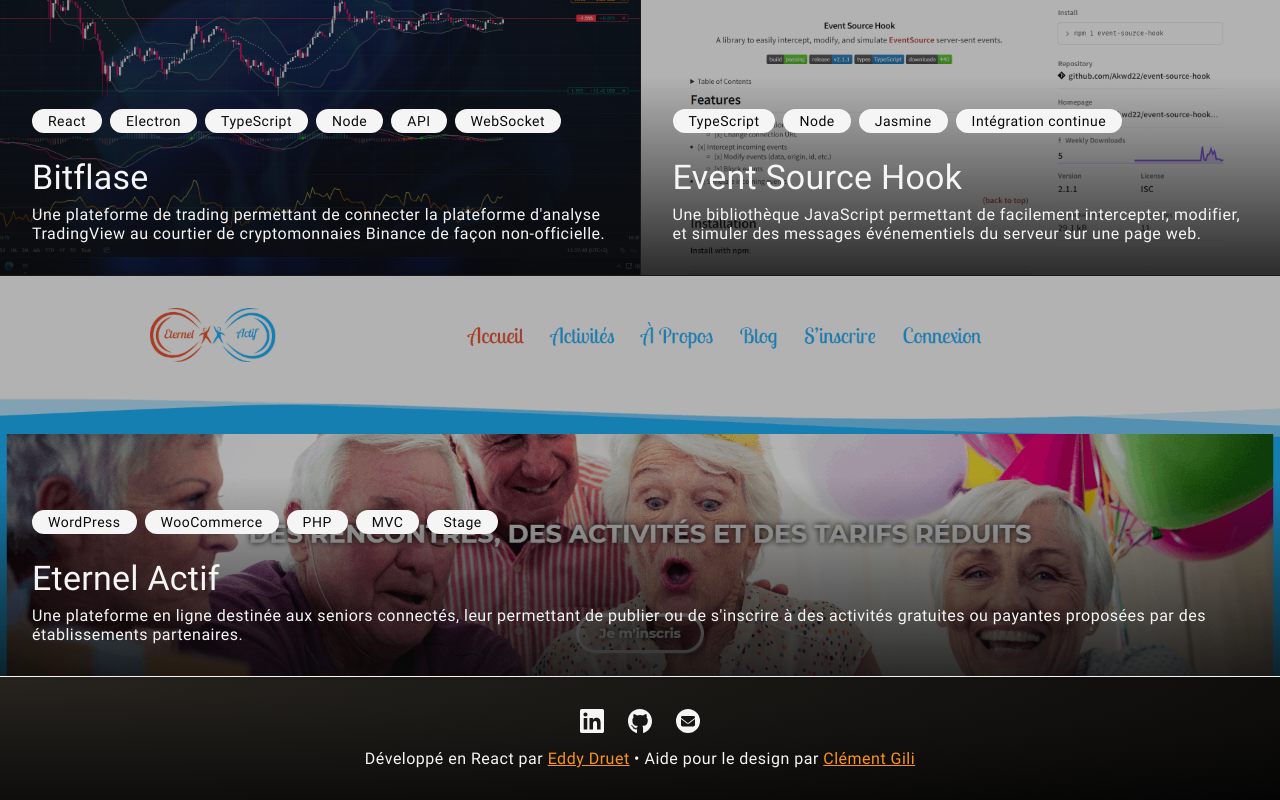
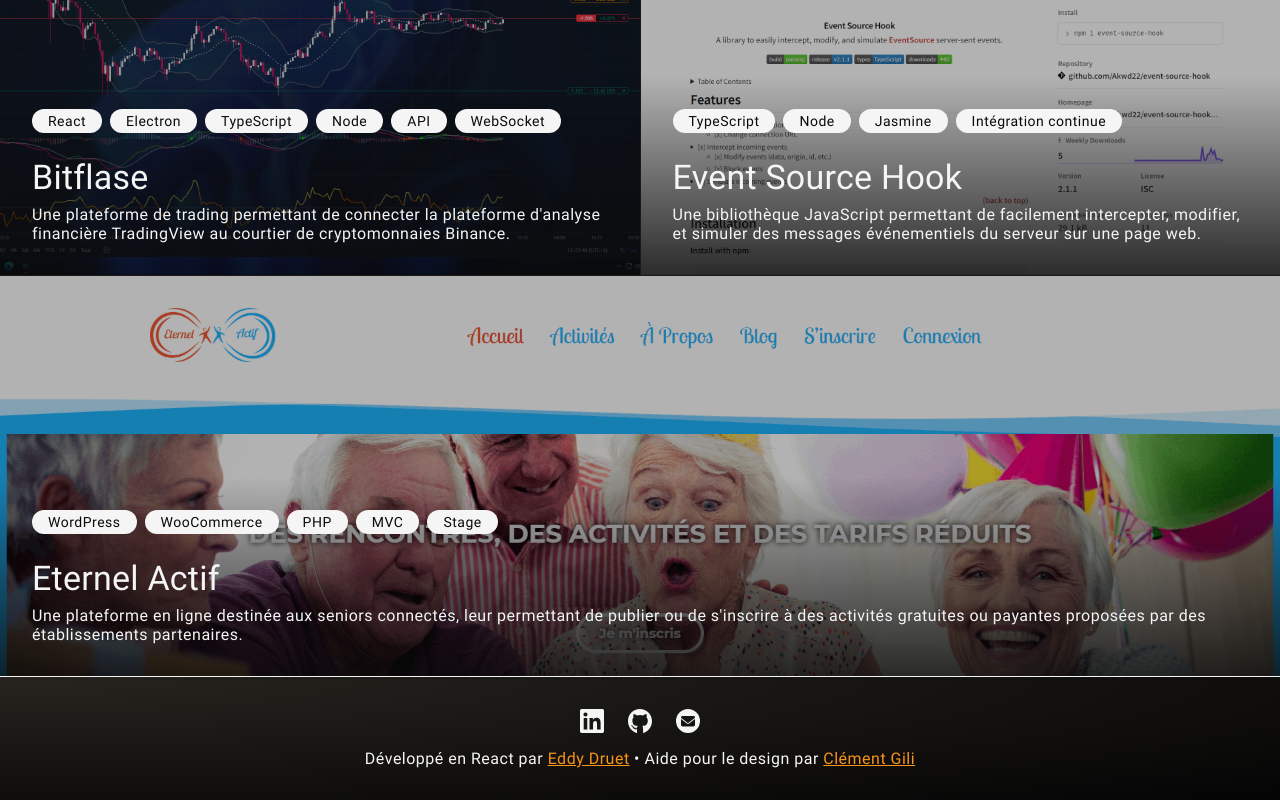
Before and after one commit to Akwd22/akwd22.github.io, a React (Create React App) app: page /projets/auto-learn in a window 1280 px wide. Shown: the part 1326-2126 px from the top of the page. Built offline with nearby package versions, Linux system fonts and the light colour scheme.

Commit message:
Edit: project description

```diff
--- a/src/data/projects/bitflase/bitflase.ts
+++ b/src/data/projects/bitflase/bitflase.ts
@@ -10,27 +10,22 @@
 const project: TProject = {
   slug: "bitflase",
   title: "Bitflase",
-  summary: "Une plateforme de trading permettant de connecter la plateforme d'analyse TradingView au courtier de cryptomonnaies Binance de façon non-officielle.",
+  summary: "Une plateforme de trading permettant de connecter la plateforme d'analyse financière TradingView au courtier de cryptomonnaies Binance.",
   tags: ["React", "Electron", "TypeScript", "Node", "API", "WebSocket"],
   thumbnail: Image_PositionOpen1,
   description: `
-  *Pour respecter la propriété intellectuelle de TradingView, le code source et l'exécutable du projet restent privés et à usage personnel.*
+  *This is a private project for personal use and is not distributed online in any way, and it is not affiliated with TradingView.*
 
-  Cette application web est un **projet personnel** à deux, axé sur le trading de cryptomonnaies. Initialement, notre intention était d'utiliser le site web de graphiques financiers [TradingView](https://fr.tradingview.com/), mais nous avons rencontré une **limitation** : il ne permettait pas de se connecter au courtier de cryptomonnaies [Binance](https://www.binance.com/).
+  Cette application web est un **projet personnel**, axé sur le trading de cryptomonnaies. Initialement, notre intention était d'utiliser le site web de graphiques financiers [TradingView](https://fr.tradingview.com/), mais nous avons rencontré une **limitation** : il ne permettait pas de se connecter au courtier de cryptomonnaies [Binance](https://www.binance.com/).
 
   ### Principes techniques
 
-  Pour surmonter cet obstacle, nous avons entrepris l'**intégration** de manière **non officielle** du **courtier Binance sur TradingView**. Pour y parvenir, nous avons dû, dans un premier temps, **modifier le code source** de TradingView en y **ajoutant notre propre code** afin de :
+  Pour surmonter cet obstacle, nous avons entrepris l'**intégration** du **courtier Binance sur TradingView**. Pour y parvenir, nous avons conçu une interface utilisateur de trading en React autour du graphique TradingView, que nous avons ensuite connectée à l'API de Binance.
 
+  Mon rôle principal a été de m'occuper du développement du back-end, impliquant notamment :
 
-
-  * Ajouter un thème transparent
-  * Modifier les requêtes réseau pour y intégrer les nôtres
-
-  Dans un second temps, nous avons conçu une interface utilisateur de trading en React autour du graphique TradingView, que nous avons ensuite connectée à l'API de Binance. Mon rôle principal a été de m'occuper du développement du back-end, impliquant notamment :
-
-  * Architecture pensée pour connecter aisément d'autres courtiers que Binance grâce au [pattern adaptateur](https://fr.wikipedia.org/wiki/Adaptateur_(patron_de_conception))
-  * Architecture événementielle conçus pour s'associer au front-end React
+  * Architecture pensée pour connecter aisément d'autres courtiers que Binance grâce au patron [adaptateur](https://fr.wikipedia.org/wiki/Adaptateur_(patron_de_conception))
+  * Architecture événementielle conçue pour s'associer au front-end React
   * Utilisation étendue de l'[API de Binance](https://binance-docs.github.io/apidocs/futures/en/#general-info) pour récupérer les données de marché et de compte
   * Utilisation des websockets de Binance pour la mise à jour en temps réel des données
   * API factice (mock) de courtier pour faciliter le développement et le débogage
```
